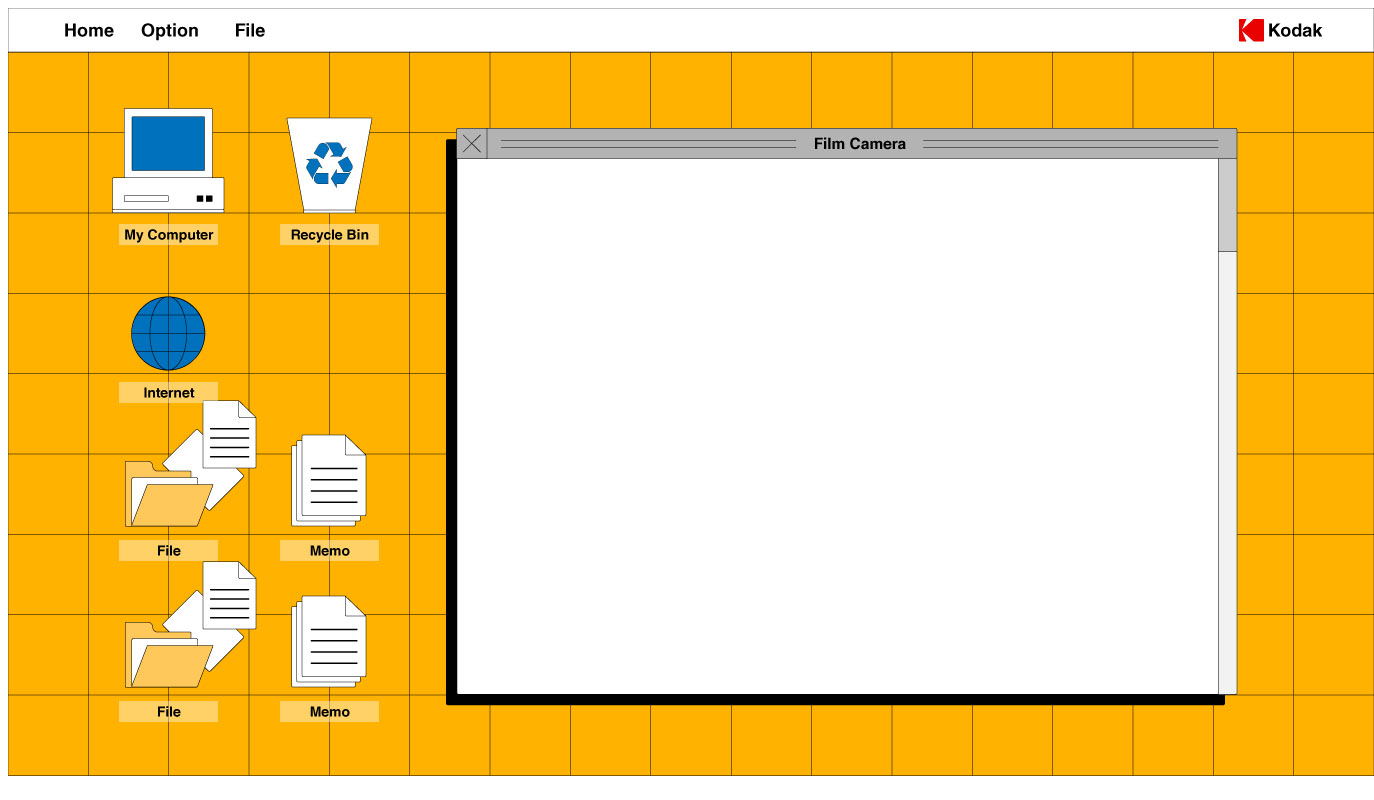
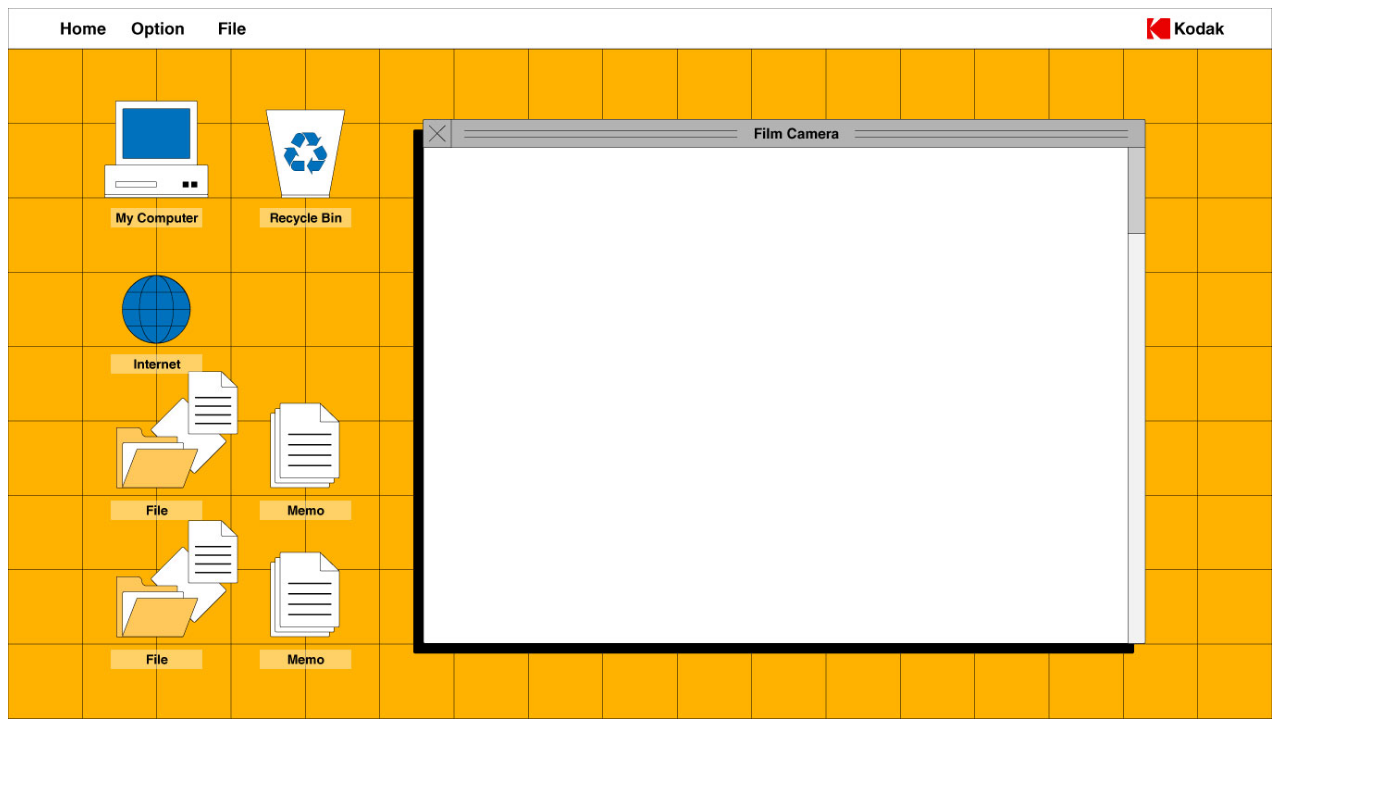
Before and after one commit to dahwiya/annyeong, a plain HTML site: page home-4.html in a window 1280 px wide. Shown: the whole page, 1374 px wide, since content can reach past the window. Drawn offline with Linux system fonts and the light colour scheme.

Commit message:
Update home-4.html

```diff
--- a/home-4.html
+++ b/home-4.html
@@ -2,7 +2,7 @@
 <html>
   <body>
     <a href="https://www.kodak.com/en/">
-        <img class="home-4" src="home-4.jpg" style="width:1366px; height:768px;">
+        <img class="home-4" src="home-4.jpg" style="width:100%; height:100%;">
     </a>
     </body>
 </html>
```
